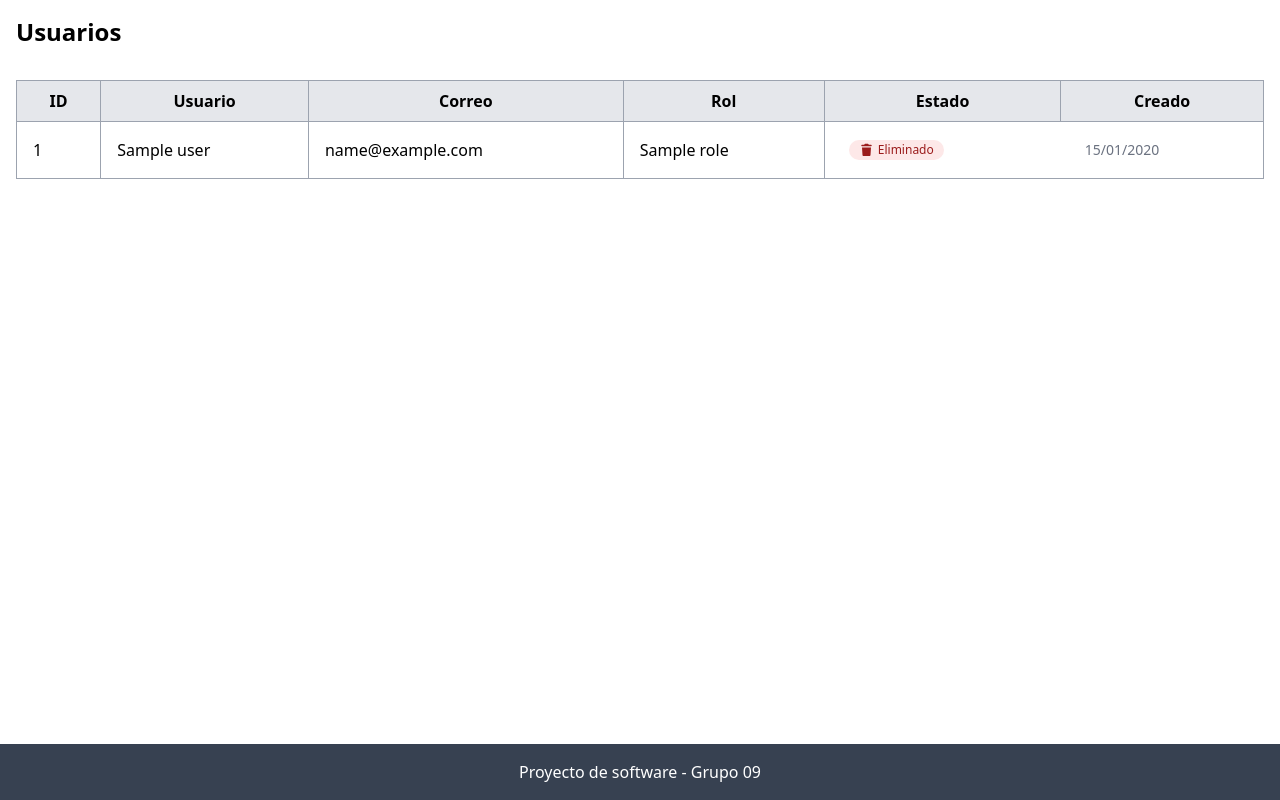
After one commit to UnMatesito/Proyecto-de-Software, a Python web app: template admin/src/web/templates/users/index.html in a window 1280 px wide. The commit adds this page. Run offline with Jinja, Linux system fonts and the light colour scheme; the template is opened without the code that fills it: most values are stand-ins (such as "Sample title", 1, 10 or a date in 2020); some libraries are stand-ins or nearby versions.

Commit message:
Agrego template de usuarios general

```diff
--- /dev/null
+++ b/admin/src/web/templates/users/index.html
@@ -0,0 +1,58 @@
+{% extends "layout.html" %}
+
+{% block title %}Listado de usuarios{% endblock %}
+
+{% block header %}
+<h1 class="text-2xl font-bold p-4">Usuarios</h1>
+{% endblock %}
+
+{% block content %}
+<div class="p-4">
+    <table class="table-auto border-collapse border border-gray-400 w-full">
+        <thead>
+            <tr class="bg-gray-200">
+                <th class="border border-gray-400 px-4 py-2">ID</th>
+                <th class="border border-gray-400 px-4 py-2">Usuario</th>
+                <th class="border border-gray-400 px-4 py-2">Correo</th>
+                <th class="border border-gray-400 px-4 py-2">Rol</th>
+                <th class="border border-gray-400 px-4 py-2">Estado</th>
+                <th class="border border-gray-400 px-4 py-2">Creado</th>
+            </tr>
+        </thead>
+        <tbody>
+            {% for user in users %}
+            <tr>
+                <td class="border border-gray-400 px-4 py-2">{{ user.id }}</td>
+                <td class="border border-gray-400 px-4 py-2">{{ user.get_full_name}}</td>
+                <td class="border border-gray-400 px-4 py-2">{{ user.email }}</td>
+                <td class="border border-gray-400 px-4 py-2">{{ user.role.name if user.role else "Sin rol" }}</td>
+                <td class="px-6 py-4 whitespace-nowrap">
+                    {% if user.deleted_at %}
+                        <span class="inline-flex items-center px-2.5 py-0.5 rounded-full text-xs font-medium bg-red-100 text-red-800">
+                            <i class="fas fa-trash mr-1"></i>Eliminado
+                        </span>
+                    {% elif user.blocked %}
+                        <span class="inline-flex items-center px-2.5 py-0.5 rounded-full text-xs font-medium bg-orange-100 text-orange-800">
+                            <i class="fas fa-ban mr-1"></i>Bloqueado
+                        </span>
+                    {% elif user.active %}
+                        <span class="inline-flex items-center px-2.5 py-0.5 rounded-full text-xs font-medium bg-green-100 text-green-800">
+                            <i class="fas fa-check mr-1"></i>Activo
+                        </span>
+                    {% else %}
+                        <span class="inline-flex items-center px-2.5 py-0.5 rounded-full text-xs font-medium bg-gray-100 text-gray-800">
+                            <i class="fas fa-pause mr-1"></i>Inactivo
+                        </span>
+                    {% endif %}
+                </td>
+               <td class="px-6 py-4 whitespace-nowrap text-sm text-gray-500">{{ user.created_at.strftime('%d/%m/%Y') if user.created_at else 'N/A' }}</td>
+            </tr>
+            {% else %}
+            <tr>
+                <td colspan="4" class="text-center p-4">No hay usuarios cargados.</td>
+            </tr>
+            {% endfor %}
+        </tbody>
+    </table>
+</div>
+{% endblock %}
--- a/admin/static/css/styles.css
+++ b/admin/static/css/styles.css
@@ -1303,6 +1303,10 @@ select {
   display: inline-flex;
 }
 
+.table {
+  display: table;
+}
+
 .grid {
   display: grid;
 }
@@ -1413,6 +1417,14 @@ select {
 
 .shrink-0 {
   flex-shrink: 0;
+}
+
+.table-auto {
+  table-layout: auto;
+}
+
+.border-collapse {
+  border-collapse: collapse;
 }
 
 .-translate-x-full {
@@ -1612,6 +1624,11 @@ select {
   border-color: rgb(227 160 8 / var(--tw-border-opacity, 1));
 }
 
+.border-gray-400 {
+  --tw-border-opacity: 1;
+  border-color: rgb(156 163 175 / var(--tw-border-opacity, 1));
+}
+
 .bg-gray-200 {
   --tw-bg-opacity: 1;
   background-color: rgb(229 231 235 / var(--tw-bg-opacity, 1));
@@ -1756,6 +1773,11 @@ select {
   padding-bottom: 0.125rem;
 }
 
+.px-6 {
+  padding-left: 1.5rem;
+  padding-right: 1.5rem;
+}
+
 .pl-3 {
   padding-left: 0.75rem;
 }
@@ -1943,6 +1965,11 @@ select {
 .text-yellow-800 {
   --tw-text-opacity: 1;
   color: rgb(114 59 19 / var(--tw-text-opacity, 1));
+}
+
+.text-orange-800 {
+  --tw-text-opacity: 1;
+  color: rgb(138 44 13 / var(--tw-text-opacity, 1));
 }
 
 .underline {
```
